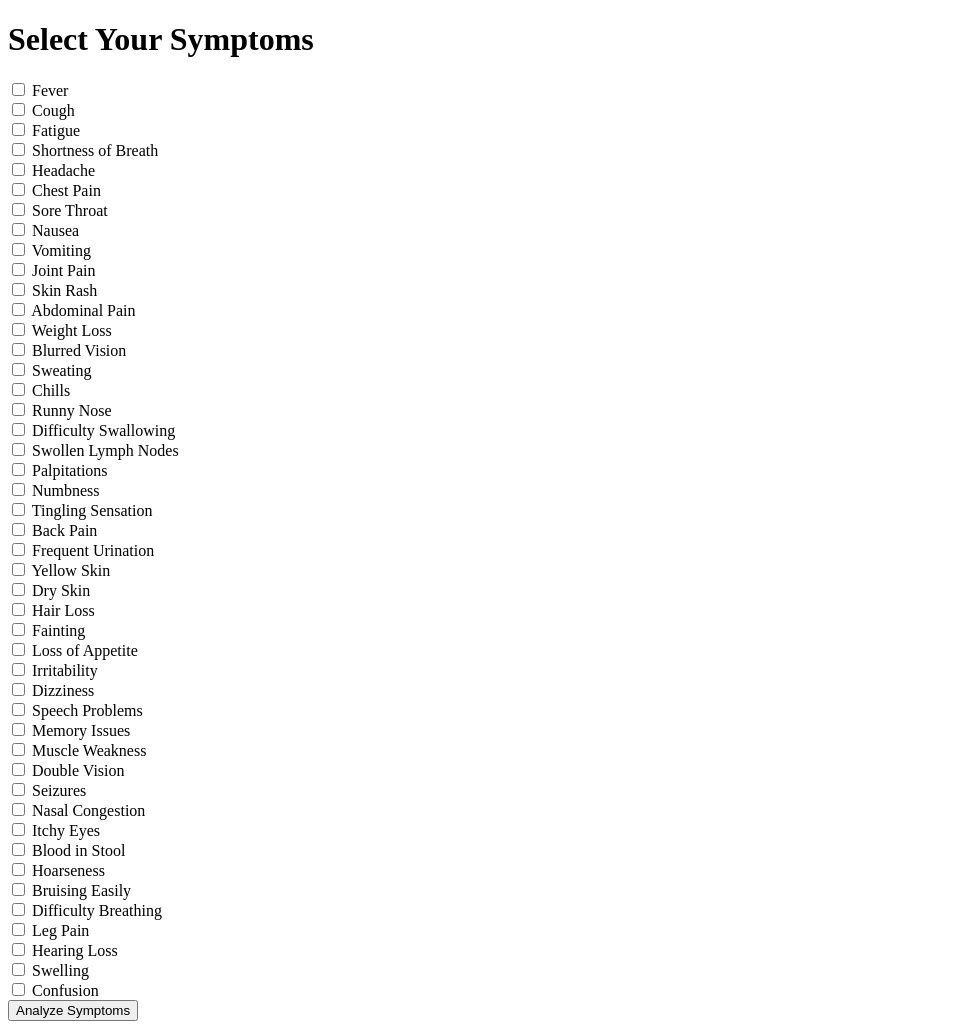
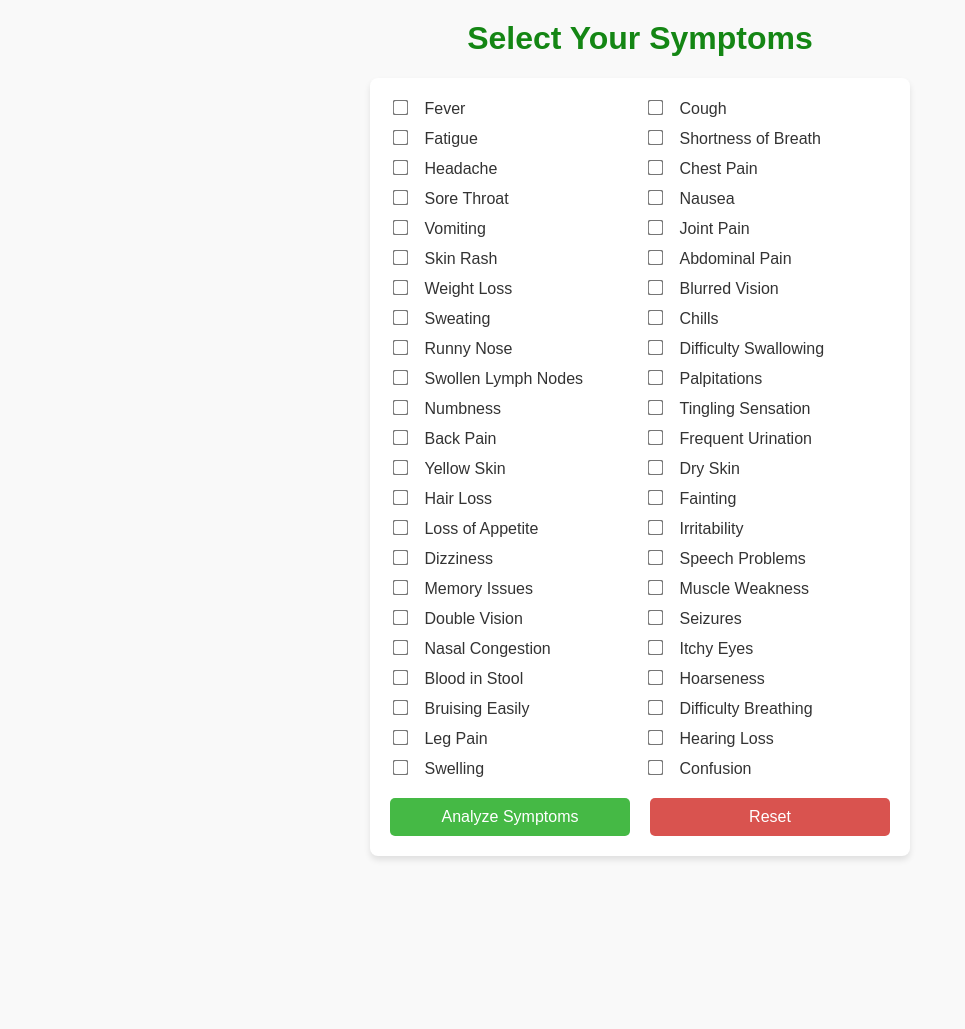
Before and after one commit to Miniprojectnrp/Virtual-Health-Gateway, a Flask app: page /symptoms in a window 1280 px wide. Shown: the whole page, without its empty margins (0-965 px from the left). After the commit the page ends 860 px from the top, so only its background shows below. Run offline with Flask 3, Linux system fonts and the light colour scheme.

Commit message:
Update symptoms.html

```diff
--- a/templates/symptoms.html
+++ b/templates/symptoms.html
@@ -4,17 +4,121 @@
     <meta charset="UTF-8">
     <meta name="viewport" content="width=device-width, initial-scale=1.0">
     <title>Select Symptoms</title>
+    <style>
+        /* General Reset */
+        body {
+            font-family: Arial, sans-serif;
+            margin: 0;
+            padding: 0;
+            background-color: #f9f9f9;
+            color: #333;
+        }
+
+        h1 {
+            text-align: center;
+            color: #148614;
+            margin-top: 20px;
+        }
+
+        form {
+            max-width: 500px;
+            margin: 20px auto;
+            padding: 20px;
+            background-color: #fff;
+            box-shadow: 0 4px 6px rgba(0, 0, 0, 0.1);
+            border-radius: 8px;
+        }
+
+        .symptom-grid {
+            display: grid;
+            grid-template-columns: repeat(2, 1fr);
+            gap: 10px;
+            margin-bottom: 20px;
+        }
+
+        label {
+            margin-left: 10px;
+            font-size: 16px;
+        }
+
+        input[type="checkbox"] {
+            transform: scale(1.2);
+        }
+
+        .button-group {
+            display: flex;
+            justify-content: space-between;
+        }
+
+        button {
+            width: 48%;
+            padding: 10px;
+            font-size: 16px;
+            background-color: #0056b3;
+            color: #fff;
+            border: none;
+            border-radius: 5px;
+            cursor: pointer;
+            transition: background-color 0.3s ease;
+        }
+
+        button:hover {
+            background-color: #45b945;
+        }
+
+        button.reset {
+            background-color: #d9534f;
+        }
+
+        button.reset:hover {
+            background-color: #c9302c;
+        }
+
+        /* Updated color for Analyze Symptoms button */
+        button[type="submit"] {
+            background-color: #45b945; /* Green color */
+        }
+
+        /* Responsive Design */
+        @media (max-width: 768px) {
+            form {
+                width: 90%;
+            }
+
+            .symptom-grid {
+                grid-template-columns: 1fr;
+            }
+
+            .button-group {
+                flex-direction: column;
+            }
+
+            button {
+                width: 100%;
+                margin-bottom: 10px;
+            }
+
+            button:last-child {
+                margin-bottom: 0;
+            }
+        }
+    </style>
 </head>
 <body>
     <h1>Select Your Symptoms</h1>
     <form action="/analyze" method="post">
+        <div class="symptom-grid">
             {% for symptom in symptoms %}
             <div>
                 <input type="checkbox" id="{{ symptom }}" name="symptoms" value="{{ symptom }}">
                 <label for="{{ symptom }}">{{ symptom }}</label>
             </div>
             {% endfor %}
+        </div>
+        <div class="button-group">
             <button type="submit">Analyze Symptoms</button>
+            <button type="reset" class="reset">Reset</button>
+        </div>
     </form>
 </body>
 </html>
```
Lines whose indentation alone changed are shown as unchanged.
